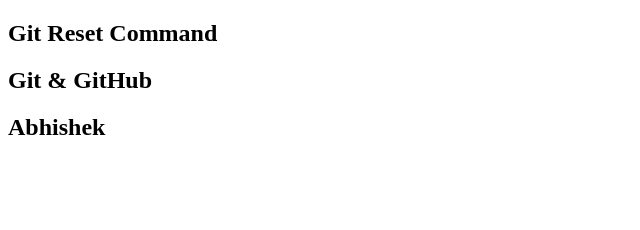
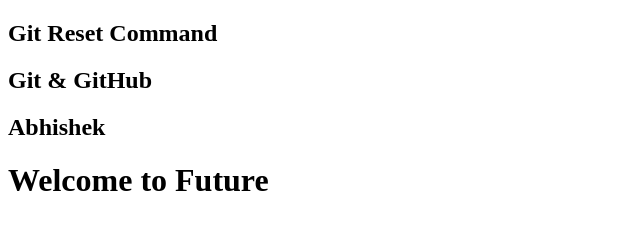
Before and after one commit to abhishek-kosta94/Git-Reset-Command, a plain HTML site: page index.html in a window 1280 px wide. Shown: the whole page, without its empty margins (0-640 px from the left). Drawn offline with Linux system fonts and the light colour scheme.

Commit message:
Reset Command Done

```diff
--- a/index.html
+++ b/index.html
@@ -9,5 +9,6 @@
     <h2>Git Reset Command</h2>
     <h2>Git & GitHub</h2>
     <h2>Abhishek</h2>
+    <h1>Welcome to Future</h1>
 </body>
 </html>
```
